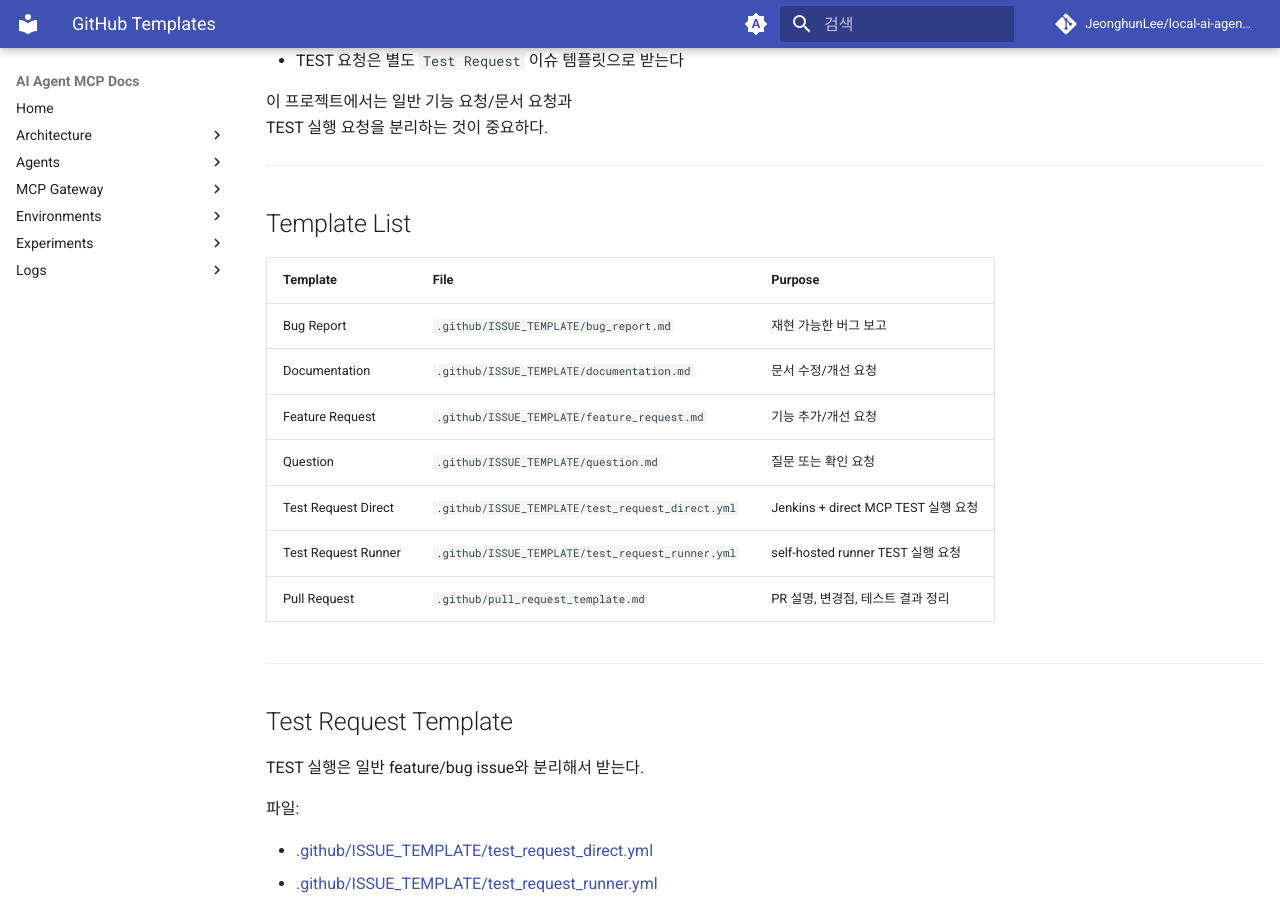
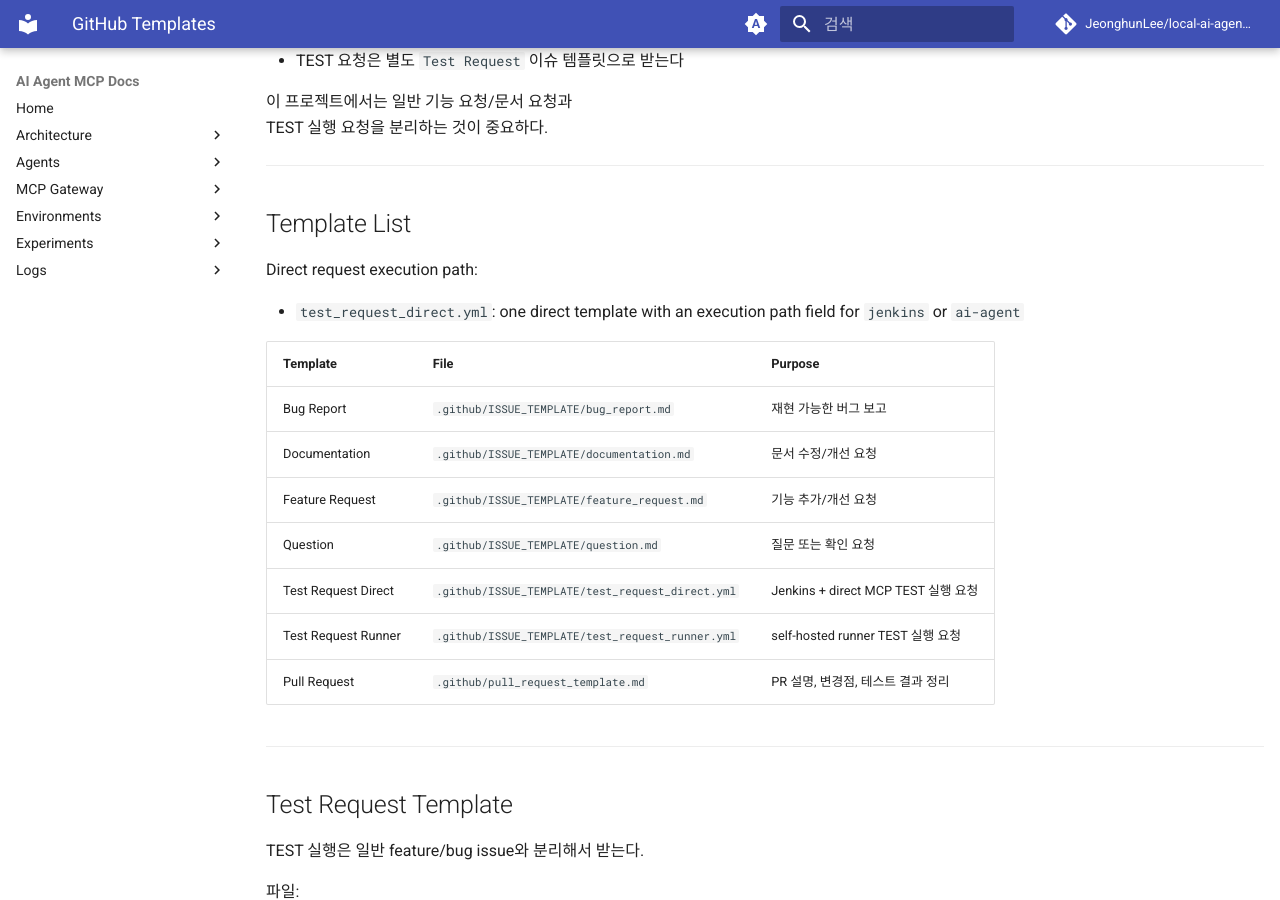
Before and after one commit to JeonghunLee/local-ai-agent-mcp, an MkDocs documentation site: the page built from docs/github/github_templates.md, in a window 1280 px wide and 900 px high, scrolled down 359 px. Built offline with MkDocs 1.6.1 and Material for MkDocs 9.7.7, drawn with Linux system fonts in a browser that asks for light colours; comment, search, counter and statistics services are not loaded.

Commit message:
update test request direct

```diff
--- a/docs/github/github_templates.md
+++ b/docs/github/github_templates.md
@@ -17,6 +17,10 @@ TEST 실행 요청을 분리하는 것이 중요하다.
 ---
 
 ## Template List
+
+Direct request execution path:
+
+- `test_request_direct.yml`: one direct template with an execution path field for `jenkins` or `ai-agent`
 
 | Template | File | Purpose |
 |----------|------|---------|
```
Also changed, not shown: 2 other files.
